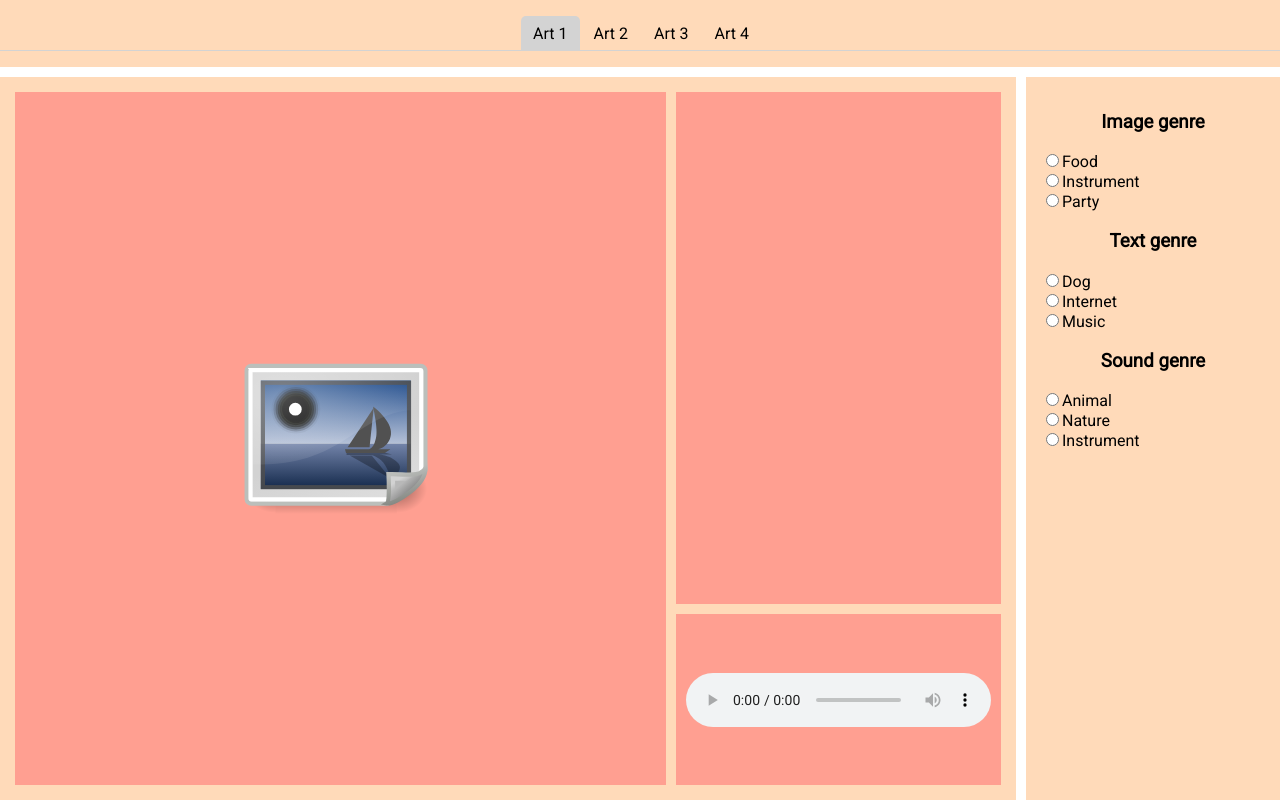
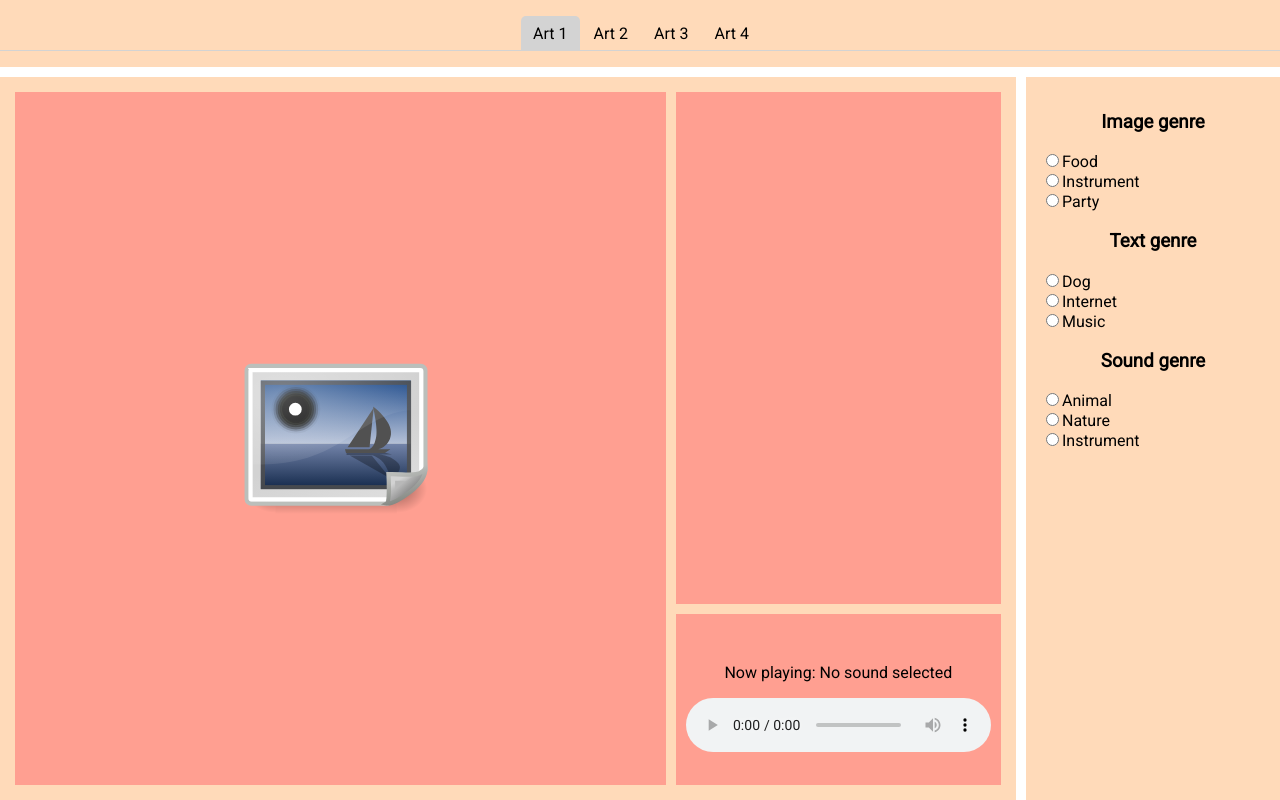
Before and after one commit to IT2810/it2810-webutvikling-h18-prosjekt-2-gruppe--27, a React (Create React App) app: page / in a window 1280 px wide. Built offline with nearby package versions, Linux system fonts and the light colour scheme.

Commit message:
Add media text for sound
As part of https://github.com/IT2810/it2810-webutvikling-h18-prosjekt-2-gruppe--27/issues/9

```diff
--- a/src/App.css
+++ b/src/App.css
@@ -83,6 +83,7 @@
 .sound {
   grid-area: sound;
   display: flex;
+  flex-direction: column;
   justify-content: center;
   align-items: center;
 }
--- a/src/components/Art/SoundView.js
+++ b/src/components/Art/SoundView.js
@@ -3,12 +3,15 @@ import React, {Component} from 'react';
 class SoundView extends Component {
   render() {
     let src = "";
+    let info_text = "No sound selected";
     const sound = this.props.sound;
     if (sound && sound.state === "loaded") {
       src = URL.createObjectURL(sound.data);
+      info_text = sound.filename;
     }
     return (
       <div className={this.props.className}>
+        <p>Now playing: {info_text}</p>
         <audio src={src} controls autoPlay loop/>
       </div>
     );
```
